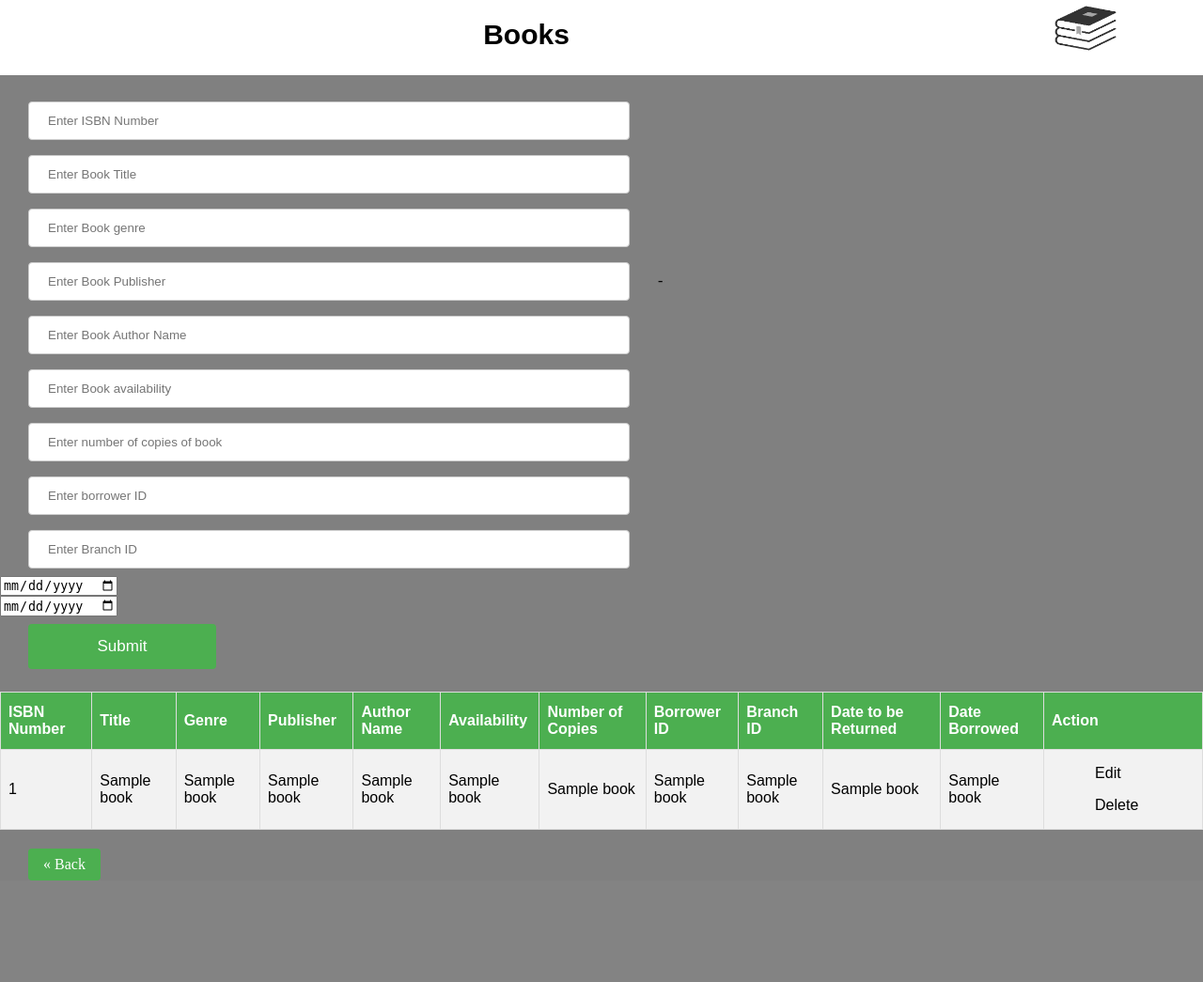
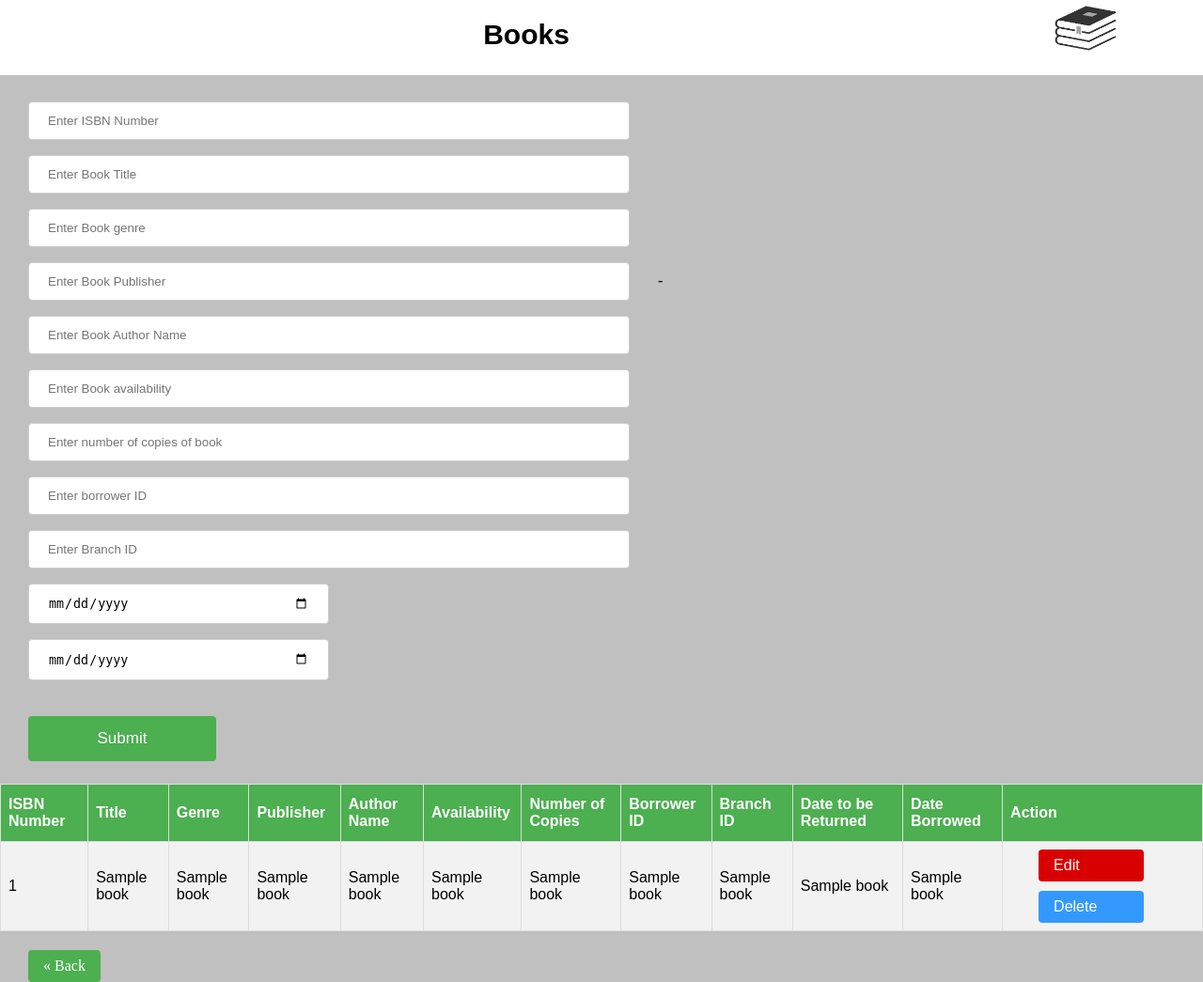
Before and after one commit to TegSingh/DMS-Project-Phase-3, a Flask app: template templates/books.html in a window 1280 px wide. Shown: the whole page at 94% size. Before the commit the page ends 937 px from the top, so only its background shows below. Run offline with Flask 2, Linux system fonts and the light colour scheme; the template is opened without the code that fills it: most values are stand-ins (such as "Sample title", 1, 10 or a date in 2020); parts of the project's set-up code (start-up, migrations or seed data) failed here and were passed over.

Commit message:
feedback modifications

```diff
--- a/static/css/stylesheet.css
+++ b/static/css/stylesheet.css
@@ -19,7 +19,7 @@ h1{
 body{
     margin: 0;
     padding: 0;
-    background-color: grey;
+    background-color: #C0C0C0;
 }
 
 img {
@@ -50,6 +50,7 @@ input[type="submit"]{
     color: white;
     padding: 14px 20px;
     margin: 8px 30px;
+    margin-top: 30px;
     align-content: center;
     border: none;
     border-radius: 4px;
@@ -60,6 +61,15 @@ input[type="submit"]:hover{
     opacity: 50%;
     background-color: #45a049;
 
+}
+input[type="date"]{
+    width: 25%;
+    padding: 12px 20px;
+    margin: 8px 30px;
+    display: inline-block;
+    border: 1px solid #ccc;
+    border-radius: 4px;
+    box-sizing: border-box
 }
 table {
 font-family: Arial, Helvetica, sans-serif;
@@ -86,12 +96,7 @@ a {
         display: inline-block;
         padding: 8px 16px;
         color: black;
-
-
-
       }
-
-
 
 .back {
         background-color: #f1f1f1;
@@ -101,12 +106,24 @@ a {
         background-color: #4CAF50;
         color: white;
       }
-.edit:hover {
-    color:red;
-
+.edit{
+    background-color: #D80000;
+    color:white;
+    width: 80px;
+    border-radius: 4px;
+}
+.edit:hover{
+    background-color: #980000;
+}
+.delete{
+    margin-top: 10px;
+    width: 80px;
+    color: white;
+    background-color: #3399FF;
+    border-radius: 4px;
 }
 .delete:hover{
-    color: blue;
+    background-color: #3333FF;
 }
 .button{
     background-color:#4CAF50;;
--- a/templates/books.html
+++ b/templates/books.html
@@ -61,8 +61,8 @@
             <td> {{book[9]}} </td>
             <td> {{book[10]}} </td>
             <td>
-                <a href="books/edit/{{book[0]}}">Edit</a>
-                <a href="books/delete/{{book[0]}}">Delete</a>
+                <a href="books/edit/{{book[0]}}" class="edit">Edit</a>
+                <a href="books/delete/{{book[0]}}" class="delete">Delete</a>
             </td>
         </tr>
         {% endfor %}
--- a/templates/employee.html
+++ b/templates/employee.html
@@ -41,8 +41,8 @@
             <td> {{employee[4]}} </td>
             <td> {{employee[5]}} </td>
             <td>
-                <a href="employee/edit/{{employee[0]}}">Edit</a>
-                <a href="employee/delete/{{employee[0]}}">Delete</a>
+                <a href="employee/edit/{{employee[0]}}" class="edit">Edit</a>
+                <a href="employee/delete/{{employee[0]}}" class="delete">Delete</a>
             </td>
         </tr>
         {% endfor %}
--- a/templates/library_branch.html
+++ b/templates/library_branch.html
@@ -41,8 +41,8 @@
             <td> {{branch[4]}} </td>
             <td> {{branch[5]}} </td>
             <td>
-                <a href="library_branch/edit/{{branch[0]}}">Edit</a>
-                <a href="library_branch/delete/{{branch[0]}}">Delete</a>
+                <a href="library_branch/edit/{{branch[0]}}" class="edit">Edit</a>
+                <a href="library_branch/delete/{{branch[0]}}" class="delete">Delete</a>
             </td>
         </tr>
         {% endfor %}
```
